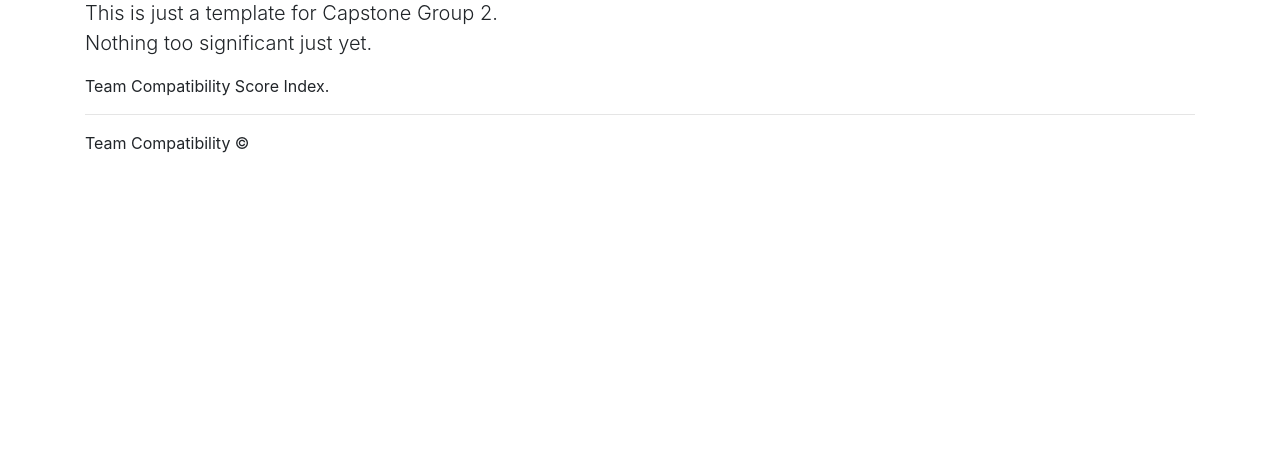
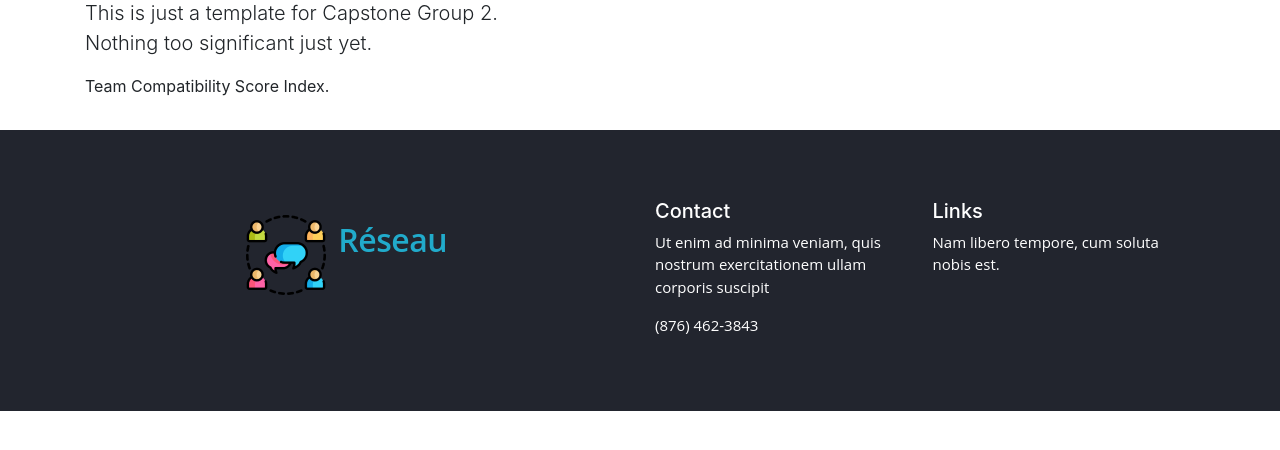
Before and after one commit to JayRae17/Compatibility-Score-Index, a Flask app: page / in a window 1280 px wide. Shown: the part 58-508 px from the top of the page. Run offline with Flask 2, Linux system fonts and the light colour scheme; some libraries are stand-ins or nearby versions.

Commit message:
Footer Design Added

```diff
--- a/app/templates/footer.html
+++ b/app/templates/footer.html
@@ -1,2 +1,64 @@
-<hr />
-<p>Team Compatibility &copy;</p>
+<!-- Footer -->
+<footer class="page-footer font-small blue pt-2">
+  <div class="container-fluid text-center text-md-left">
+    <div class="row">
+      <div class="col-6 mx-auto p-3">
+        <img
+          src="../static/images/Footer Logo.png"
+          class="d-inline-block align-top mr-1"
+          alt=""
+        />
+        <a class="navbar-brand ml-1" href="#">Réseau</a>
+      </div>
+
+      <div class="col">
+        <h5>Contact</h5>
+        <p>
+          Ut enim ad minima veniam, quis nostrum exercitationem ullam corporis
+          suscipit
+        </p>
+          <p>(876) 462-3843</p>
+        </p>
+      </div>
+      <div class="col">
+        <h5>Links</h5>
+        <p>
+          Nam libero tempore, cum soluta nobis est.
+        </p>
+      </div>
+    </div>
+  </div>
+</footer>
+
+<style scoped>
+  footer {
+    background: #22252e;
+    padding: 1.81rem 0rem;
+    margin-top: 2rem;
+  }
+  footer a.navbar-brand.ml-1 {
+    color: #21abcb;
+    font-style: normal;
+    font-weight: 600;
+    font-size: 32px;
+    line-height: 39px;
+    letter-spacing: -0.015em;
+    font-family: "Open Sans";
+  }
+
+  footer div p {
+    margin-top: 0;
+    margin-bottom: 1rem;
+    color: #fff;
+    font-family: "Open Sans";
+    font-size: 15px;
+  }
+
+  footer h5 {
+    color: #fff;
+  }
+
+  .col-6.mx-auto.p-3 {
+    text-align: center;
+  }
+</style>
```
Also changed, not shown: app/static/images/Footer Logo.png (added).
